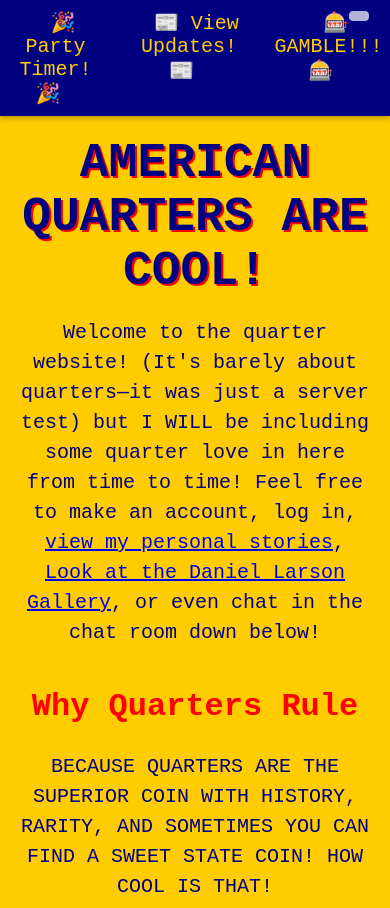
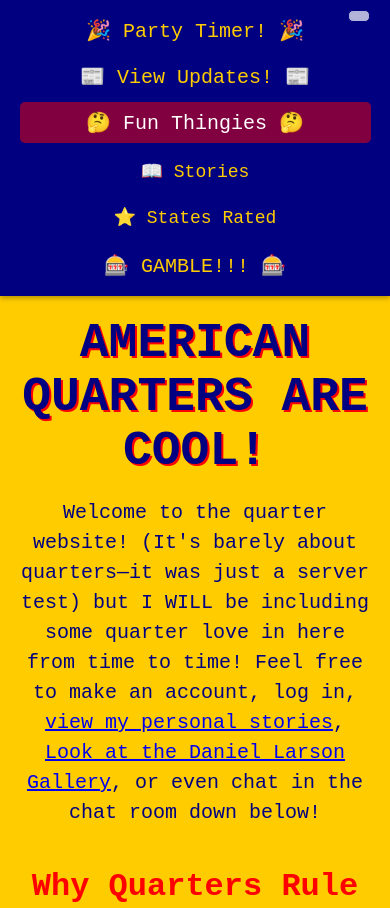
Before and after one commit to brad67ley/quarterscool, a website: page index.html in a window 390 px wide. Shown: the top 908 px of the page. Drawn offline with Linux system fonts and the light colour scheme; no server answers.

Commit message:
fun thingies

```diff
--- a/index.html
+++ b/index.html
@@ -14,7 +14,7 @@
         text-align: center;
       }
 
-      /* Navigation Menu Styles */
+      /* --- Navigation Menu Styles --- */
       .top-nav {
         background-color: #000080; /* Navy blue background */
         padding: 10px 0;
@@ -22,16 +22,18 @@
         box-shadow: 0 2px 5px rgba(0, 0, 0, 0.3); /* Optional shadow */
         margin-bottom: 20px; /* Space below nav */
       }
-      .top-nav ul {
+      /* Use direct child selector '>' to only target the main ul */
+      .top-nav > ul {
         list-style: none;
         padding: 0;
         margin: 0;
         display: flex; /* Use flexbox for alignment */
         justify-content: center; /* Center items horizontally */
         gap: 20px; /* Space between items */
+        flex-wrap: wrap; /* Allow items to wrap on smaller screens */
       }
       .top-nav li {
-        /* No specific styling needed when using flexbox on ul */
+        /* No specific styling needed here */
       }
       .top-nav a {
         color: #ffcc00; /* Yellow text */
@@ -40,12 +42,96 @@
         padding: 8px 15px;
         border-radius: 5px;
         transition: background-color 0.2s ease, color 0.2s ease;
+        display: block; /* Make the whole area a link */
       }
       .top-nav a:hover {
         background-color: #ff0000; /* Red background on hover */
         color: #ffffff; /* White text on hover */
       }
-      /* End Navigation Menu Styles */
+      /* --- End Navigation Menu Styles --- */
+
+      /* --- Dropdown Menu Styles (CORRECTED) --- */
+      .dropdown {
+        position: relative; /* This is the anchor for the dropdown menu */
+      }
+
+      .dropdown-content {
+        display: none; /* Hide by default */
+        position: absolute; /* Position relative to the .dropdown container */
+        background-color: #000080; /* Match nav background */
+        min-width: 200px; /* Give it some space */
+        box-shadow: 0 8px 16px rgba(0, 0, 0, 0.3);
+        z-index: 100; /* Ensure it's on top */
+        list-style: none; /* Remove bullets */
+        padding: 0;
+        /* margin-top: 5px; <--- THIS WAS THE PROBLEM! REMOVED. */
+        border-radius: 5px;
+        overflow: hidden; /* Ensures child border-radius is respected */
+      }
+
+      .dropdown-content li {
+        width: 100%;
+      }
+
+      .dropdown-content a {
+        text-align: left; /* Align text to the left for a classic dropdown feel */
+        padding: 12px 16px; /* Adjust padding for dropdown items */
+      }
+
+      /* Show the dropdown menu on hover */
+      .dropdown:hover .dropdown-content {
+        display: block;
+      }
+      /* --- End Dropdown Menu Styles --- */
+
+      /* --- Mobile-Friendly Navigation Adjustments --- */
+      @media screen and (max-width: 768px) {
+        /* Also use direct child selector '>' here */
+        .top-nav > ul {
+          flex-direction: column; /* Stack nav items vertically */
+          gap: 5px; /* Reduce gap for vertical layout */
+        }
+
+        .top-nav li {
+          width: 90%; /* Make list items take up more width */
+          margin: 0 auto; /* Center the list items */
+        }
+
+        /* For mobile, we display dropdown content as part of the list, not a hover menu */
+        .dropdown-content {
+          display: block; /* Always show the dropdown content on mobile */
+          position: static; /* Remove absolute positioning */
+          background-color: transparent; /* Blend with the main nav */
+          box-shadow: none; /* Remove desktop shadow */
+          min-width: 100%;
+          margin-top: 5px;
+        }
+
+        .dropbtn {
+          /* Style the main dropdown button to look like a category header */
+          background-color: rgba(
+            255,
+            0,
+            0,
+            0.5
+          ) !important; /* Use !important to override hover */
+          pointer-events: none; /* Make it not clickable on mobile */
+          color: #ffffff !important;
+        }
+
+        .dropdown-content a {
+          /* Style sub-items to look indented */
+          background-color: rgba(
+            0,
+            0,
+            128,
+            0.7
+          ); /* Slightly different background */
+          font-size: 18px; /* Slightly smaller font */
+          text-align: center; /* Center the text for consistency */
+        }
+      }
+      /* --- End Mobile Styles --- */
 
       .content-wrapper {
         /* Added wrapper for main content padding */
@@ -87,9 +173,6 @@
         margin-top: 40px;
         margin-bottom: 40px;
       }
-
-      /* REMOVED .button, .party-link, .updates-link, .gambling-link, and .link-container styles */
-
       footer {
         margin-top: 60px;
         font-size: 16px;
@@ -179,6 +262,14 @@
       <ul>
         <li><a href="party.html">🎉 Party Timer! 🎉</a></li>
         <li><a href="updates.html">📰 View Updates! 📰</a></li>
+        <li class="dropdown">
+          <!-- javascript:void(0) prevents the page from jumping on click -->
+          <a href="javascript:void(0)" class="dropbtn">🤔 Fun Thingies 🤔</a>
+          <ul class="dropdown-content">
+            <li><a href="stories.html">📖 Stories</a></li>
+            <li><a href="ratingstates.html">⭐ States Rated</a></li>
+          </ul>
+        </li>
         <li><a href="gambling.html">🎰 GAMBLE!!! 🎰</a></li>
       </ul>
     </nav>
@@ -221,8 +312,6 @@
           class="quarter-img"
         />
       </div>
-
-      <!-- Links Container REMOVED -->
 
       <!-- Auth Form remains the same -->
       <div class="auth-form" id="auth-form">
```
